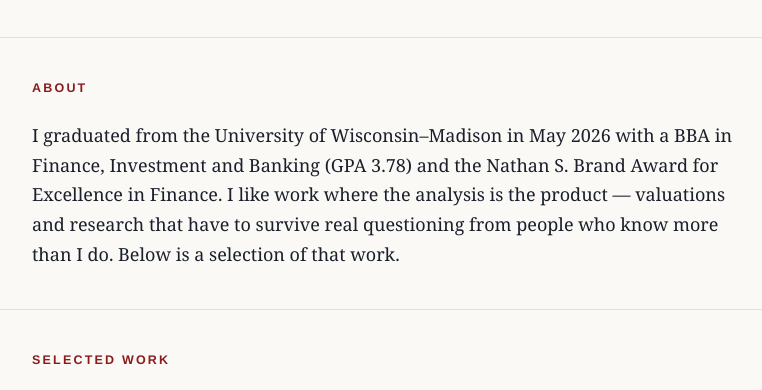
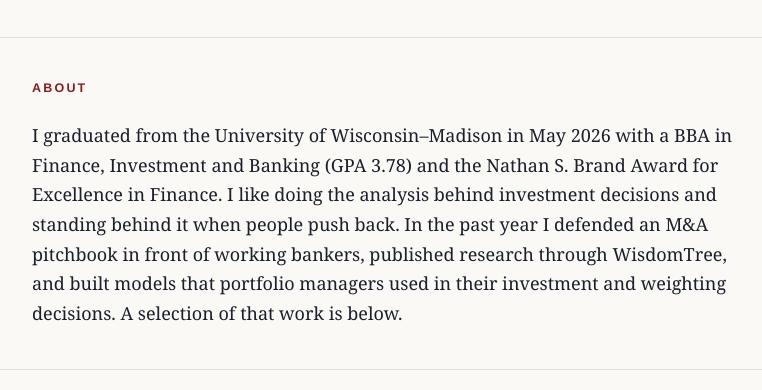
Before and after one commit to NickSc0tt-I/NickSc0tt-I.github.io, a plain HTML site: page index.html in a window 1280 px wide. Shown: the part 337-727 px from the top of the page, without its empty margins (252-1014 px from the left). Drawn offline with Linux system fonts and the light colour scheme.

Commit message:
Add files via upload

```diff
--- a/index.html
+++ b/index.html
@@ -102,7 +102,7 @@
 <section class="about">
   <div class="wrap">
     <h2>About</h2>
-    <p>I graduated from the University of Wisconsin–Madison in May 2026 with a BBA in Finance, Investment and Banking (GPA 3.78) and the Nathan S. Brand Award for Excellence in Finance. I like work where the analysis is the product — valuations and research that have to survive real questioning from people who know more than I do. Below is a selection of that work.</p>
+    <p>I graduated from the University of Wisconsin–Madison in May 2026 with a BBA in Finance, Investment and Banking (GPA 3.78) and the Nathan S. Brand Award for Excellence in Finance. I like doing the analysis behind investment decisions and standing behind it when people push back. In the past year I defended an M&amp;A pitchbook in front of working bankers, published research through WisdomTree, and built models that portfolio managers used in their investment and weighting decisions. A selection of that work is below.</p>
   </div>
 </section>
 
```
